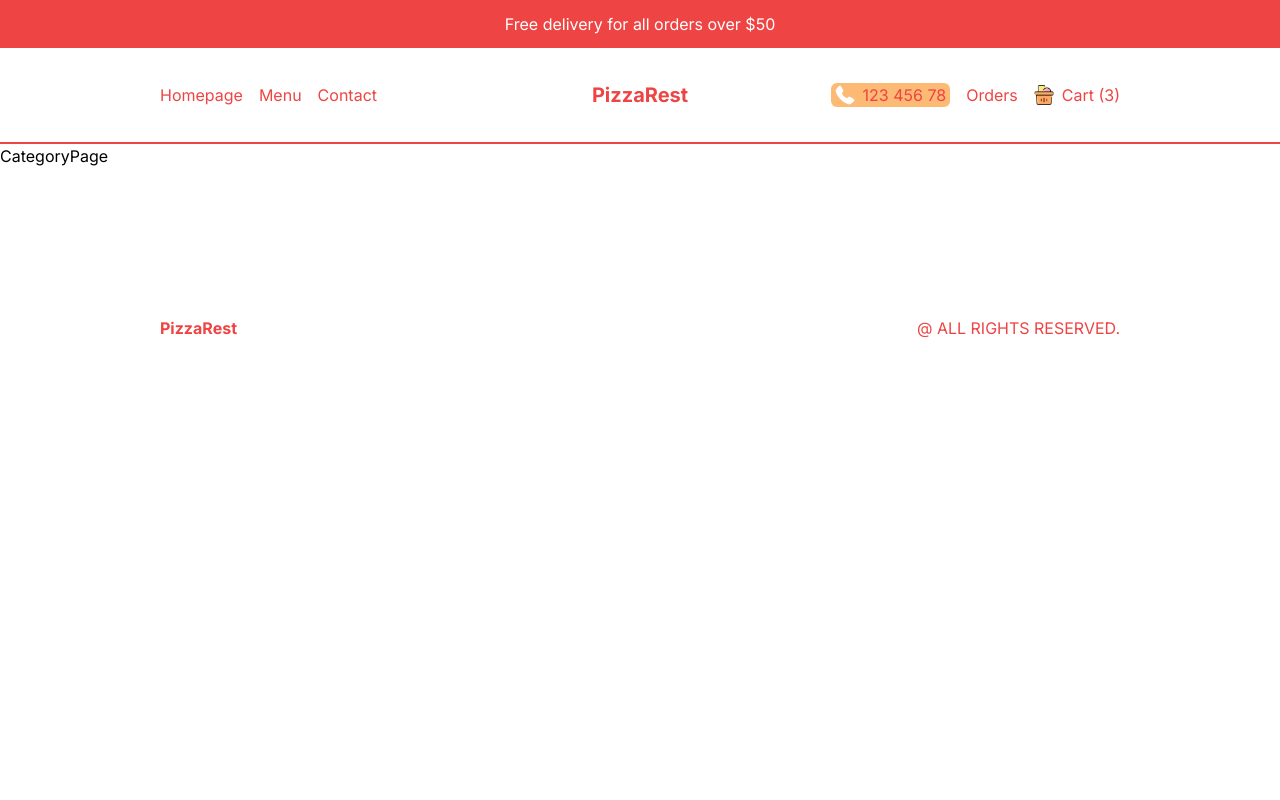
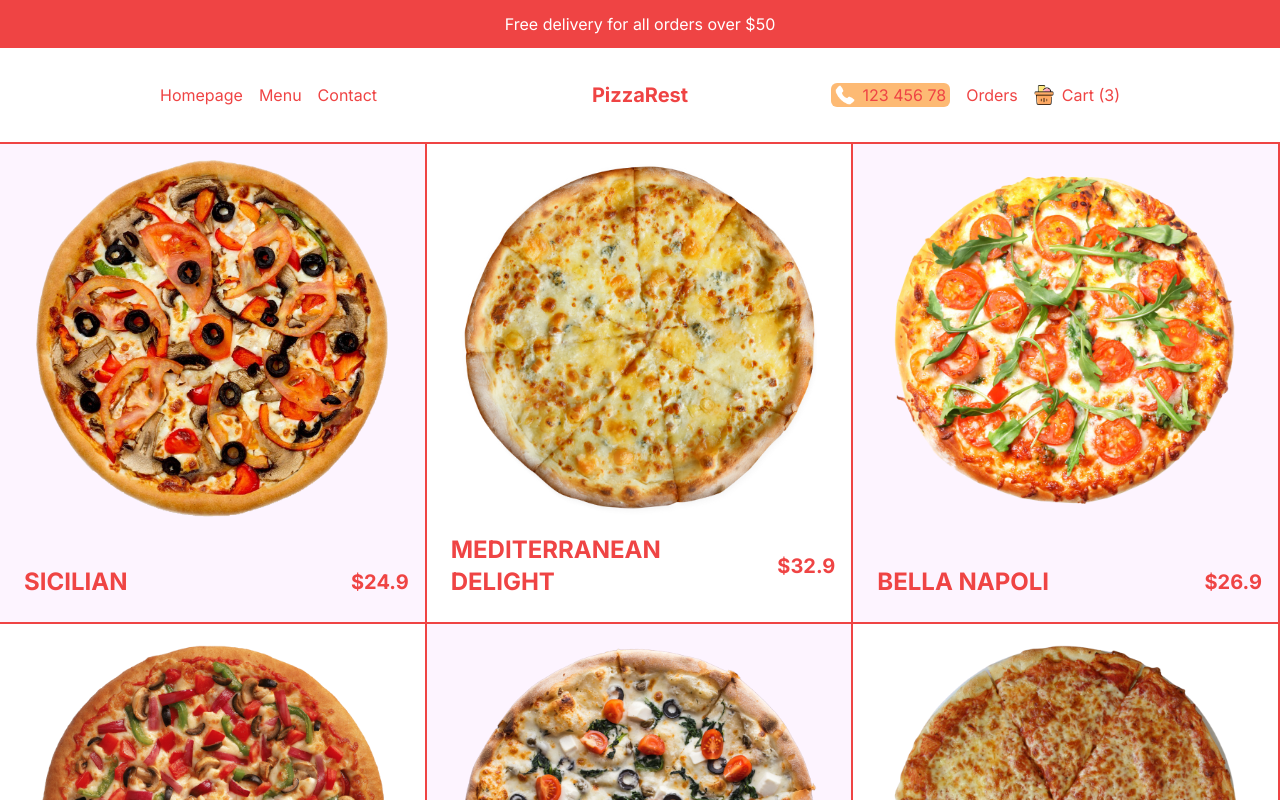
Before and after one commit to gfxargentina/tp-restaurant-frontend, a Next.js app: page /menu/1 in a window 1280 px wide. Shown: the top 800 px of the page. Built offline with nearby package versions, Linux system fonts and the light colour scheme.

Commit message:
style:add product list page design

```diff
--- a/src/app/menu/[category]/page.tsx
+++ b/src/app/menu/[category]/page.tsx
@@ -1,7 +1,35 @@
+import { pizzas } from '@/data';
+import Image from 'next/image';
+import Link from 'next/link';
 import React from 'react';
 
 const CategoryPage = () => {
-  return <div>CategoryPage</div>;
+  return (
+    <div className="flex flex-wrap text-red-500">
+      {pizzas.map((item) => (
+        <Link
+          className="w-full h-[60vh] border-r-2 border-b-2 border-red-500 sm:w-1/2 lg:w-1/3 p-4 flex flex-col justify-between group odd:bg-fuchsia-50"
+          href={`/product/${item.id}`}
+          key={item.id}
+        >
+          {/* IMAGE CONTAINER  */}
+          {item.img && (
+            <div className="relative h-[80%] ">
+              <Image src={item.img} alt="" fill className=" object-contain " />
+            </div>
+          )}
+          {/* TEXT CONTAINER */}
+          <div className="flex items-center justify-between font-bold">
+            <h1 className="text-2xl uppercase p-2"> {item.title} </h1>
+            <h2 className="text-xl">${item.price} </h2>
+            <button className="hidden group-hover:block uppercase bg-red-500 text-white p-2 rounded-md  ">
+              Add to Cart
+            </button>
+          </div>
+        </Link>
+      ))}
+    </div>
+  );
 };
 
 export default CategoryPage;
```
